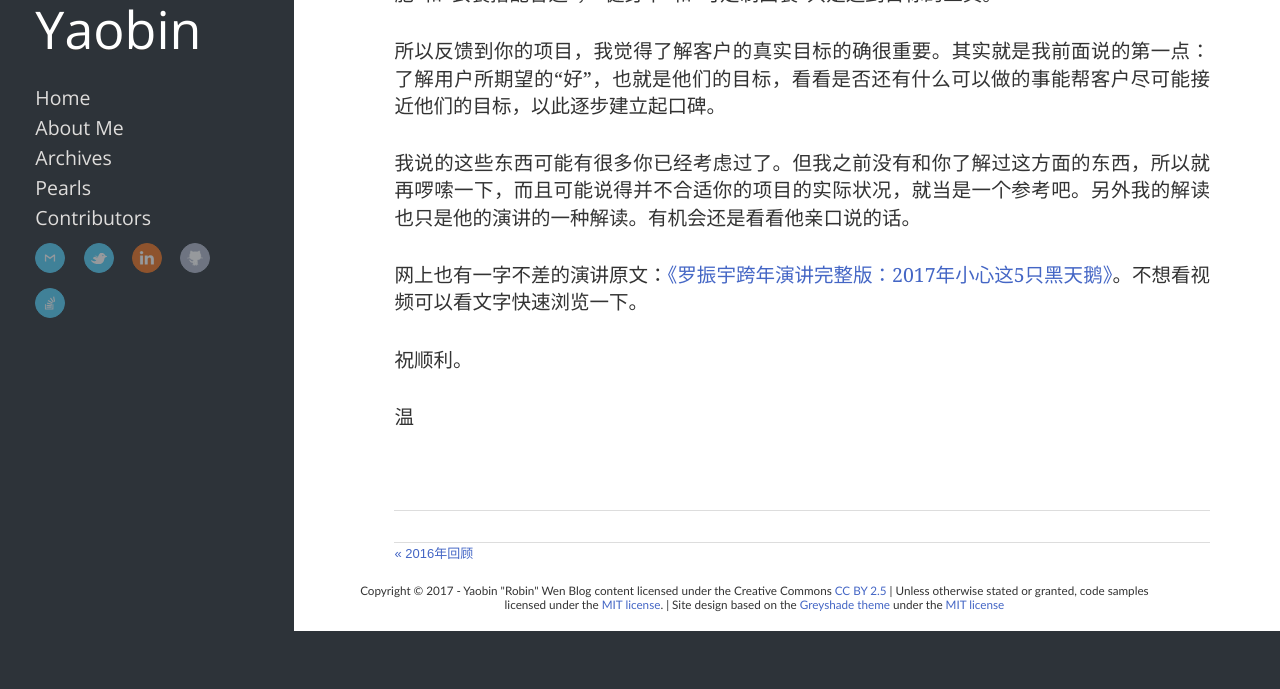
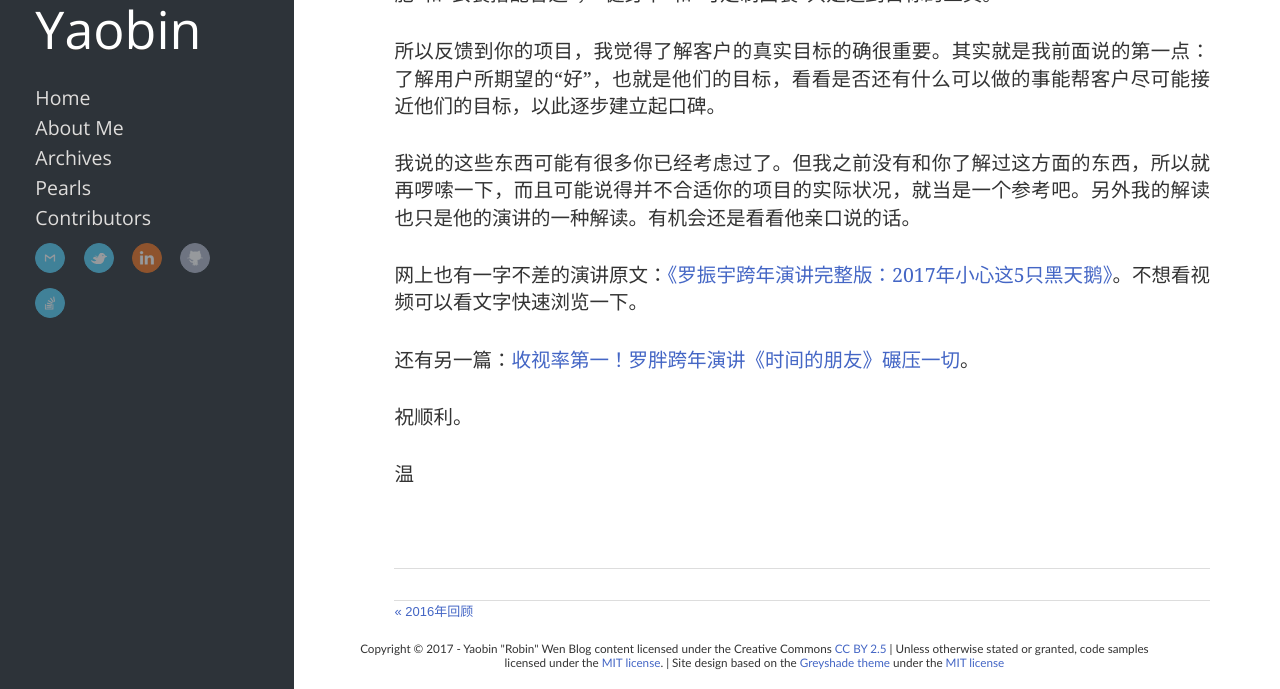
Before and after one commit to Tianhao25/yaobinwen.github.io, a Jekyll site: the page built from _posts/2016/2017-01-02-Recommend-luo-talk-to-ray.md, in a window 1280 px wide and 900 px high, scrolled down 1314 px, cut to the strip 211-900 px from the top of the window. Built offline with Jekyll 4.4.1, drawn with Linux system fonts in a browser that asks for light colours; nearby versions of some CDN libraries; before the commit the page ends 2156 px from its top, so only the background shows below that.

Commit message:
Update post.

```diff
--- a/_posts/2016/2017-01-02-Recommend-luo-talk-to-ray.md
+++ b/_posts/2016/2017-01-02-Recommend-luo-talk-to-ray.md
@@ -34,6 +34,8 @@ Ray:
 
 网上也有一字不差的演讲原文：[《罗振宇跨年演讲完整版：2017年小心这5只黑天鹅》](http://tech.qq.com/a/20170101/002776.htm)。不想看视频可以看文字快速浏览一下。
 
+还有另一篇：[收视率第一！罗胖跨年演讲《时间的朋友》碾压一切](http://www.rsswx.com/keji/1483287483874.html)。
+
 祝顺利。
 
 温
```
